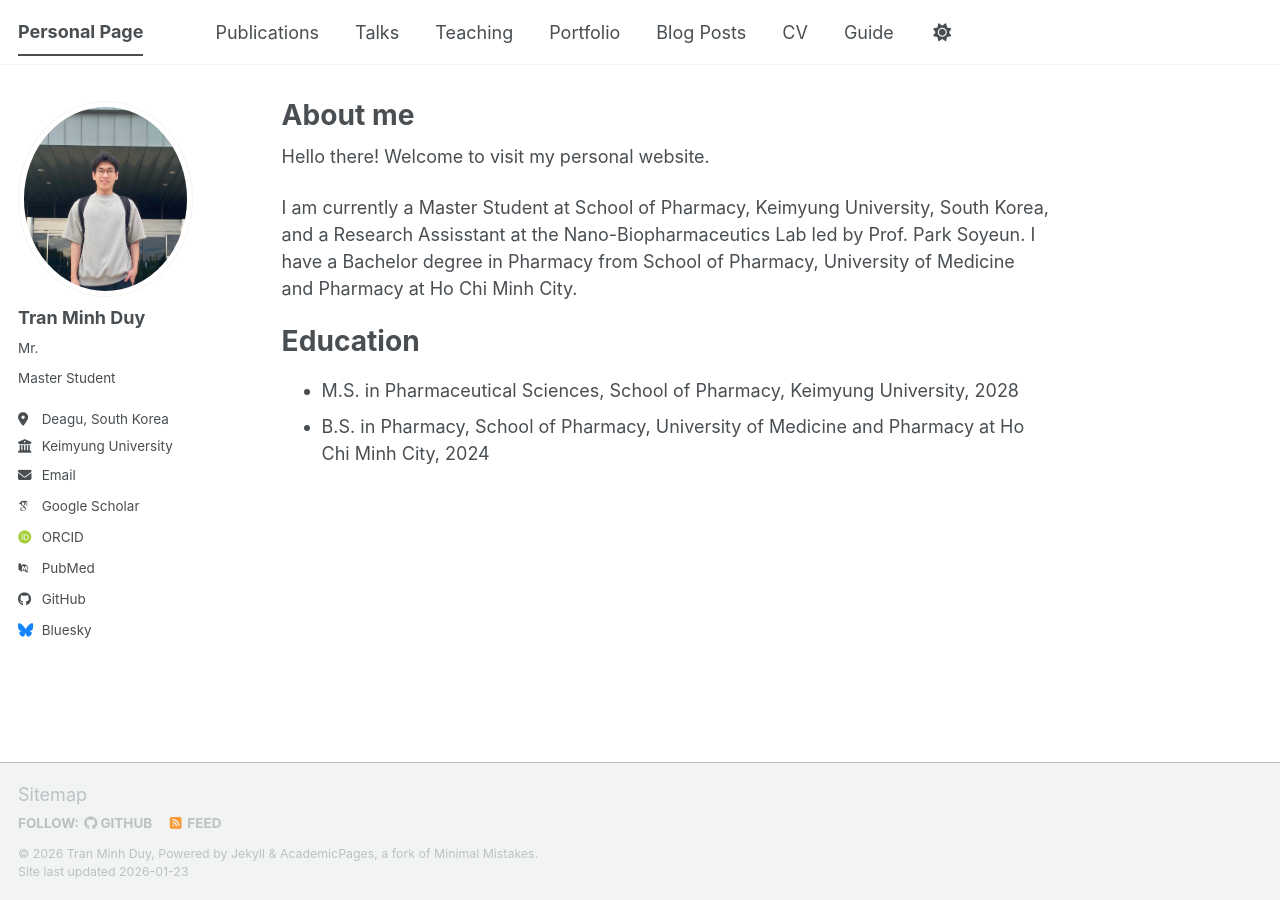
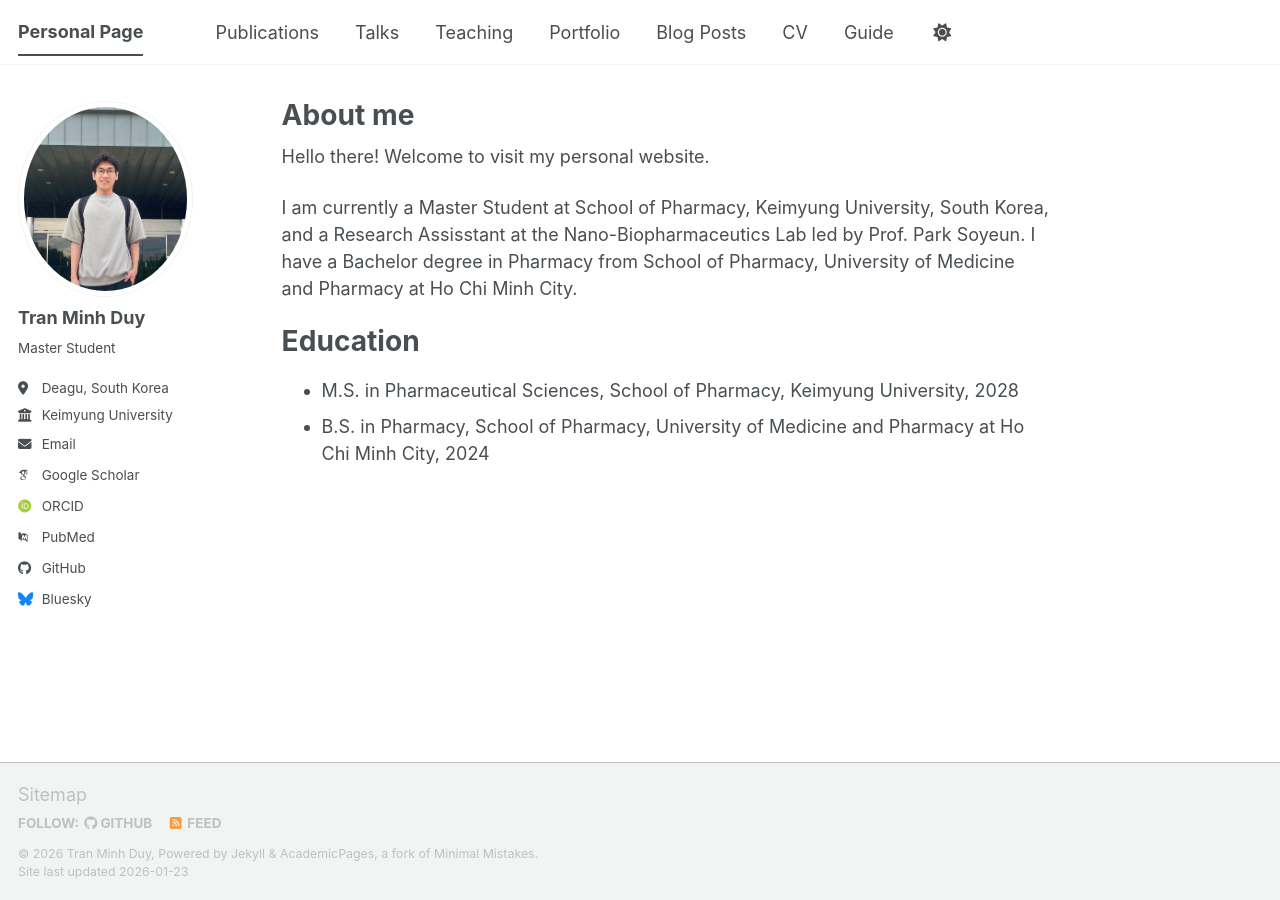
Before and after one commit to tranminhduy-git/tmduy.github.io, a Jekyll site: the page built from _pages/about.md, in a window 1280 px wide. Built offline with Jekyll 4.4.1, drawn with Linux system fonts in a browser that asks for light colours; some web fonts are replaced; a script bundle is joined from its source files by our own code; library files that are not in the unit come from our copies.

```diff
--- a/_config.yml
+++ b/_config.yml
@@ -25,7 +25,7 @@ author:
   # Biographic information
   avatar           : "profile.jpeg"
   name             : "Tran Minh Duy"
-  pronouns         : "Mr. " # example: "she/her"
+  pronouns         :  # example: "she/her"
   bio              : "Master Student"
   location         : "Deagu, South Korea"
   employer         : "Keimyung University"
```
